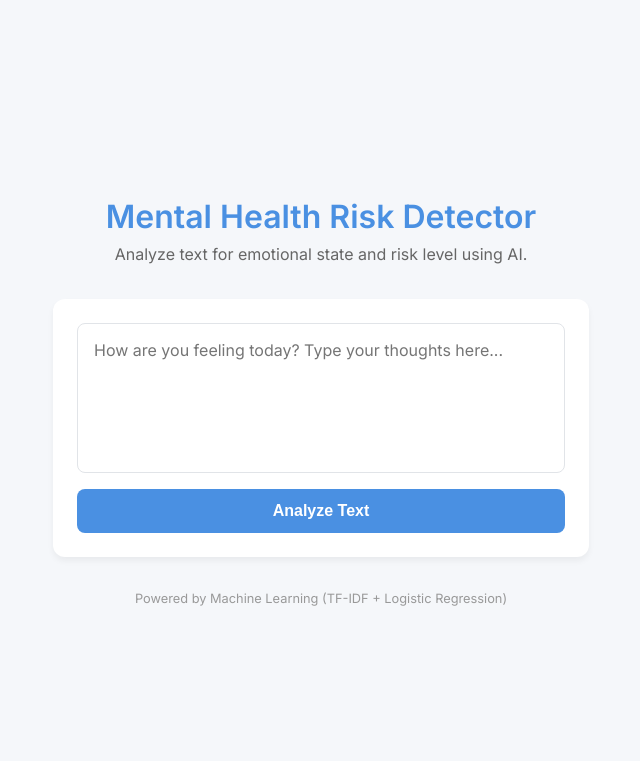
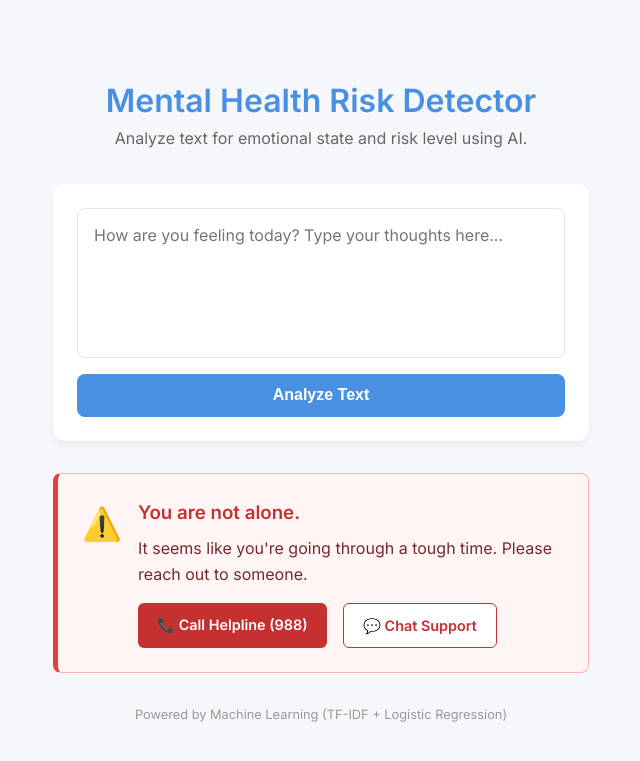
Before and after one commit to madhunishaforwork-dev/mental_health_app, a Flask app: page / in a window 1280 px wide. Shown: the top 761 px of the page, without its empty margins (319-959 px from the left). Run offline with Flask 3, Linux system fonts and the light colour scheme.

Commit message:
Major upgrade: Smart dataset expansion + Visual Timeline + Emergency Widget

```diff
--- a/dataset.csv
+++ b/dataset.csv
@@ -23,3 +23,66 @@ text,emotion,risk_level
 "I am worried.","Stressed","Medium"
 "I am sad.","Depressed","High"
 "It is what it is.","Neutral","Low"
+"I feel absolutely amazing today!","Happy","Low"
+"I finally got the promotion I worked so hard for.","Happy","Low"
+"Spending time with my friends makes me feel alive.","Happy","Low"
+"I am so grateful for my supportive family.","Happy","Low"
+"The sunset was beautiful and peaceful.","Happy","Low"
+"I accomplished everything on my to-do list.","Happy","Low"
+"I am feeling optimized and energetic.","Happy","Low"
+"My heart is full of joy.","Happy","Low"
+"I am excited for the weekend trip.","Happy","Low"
+"Everything is going exactly as planned.","Happy","Low"
+"I feel confident in my abilities.","Happy","Low"
+"Life is good.","Happy","Low"
+"I am so proud of myself.","Happy","Low"
+"What a wonderful surprise!","Happy","Low"
+"I feel loved and appreciated.","Happy","Low"
+
+"I have a deadline tomorrow and I haven't started.","Stressed","Medium"
+"My boss is putting too much pressure on me.","Stressed","Medium"
+"I am worried about my grades.","Stressed","Medium"
+"I can't seem to focus on anything.","Stressed","Medium"
+"I feel like I'm running out of time.","Stressed","Medium"
+"There is just too much noise and chaos.","Stressed","Medium"
+"I am analyzing the problem but can't find a solution.","Stressed","Medium"
+"My heart is racing and I feel jittery.","Stressed","Medium"
+"I have too many responsibilities.","Stressed","Medium"
+"I am nervous about the presentation.","Stressed","Medium"
+"I feel overwhelmed by my financial situation.","Stressed","Medium"
+"I am struggling to balance work and life.","Stressed","Medium"
+"I feel burned out.","Stressed","Medium"
+"I am anxious about the interview.","Stressed","Medium"
+"Everything feels chaotic right now.","Stressed","Medium"
+
+"I feel numb and empty.","Depressed","High"
+"I don't see a future for myself.","Depressed","High"
+"Nobody cares about me.","Depressed","High"
+"I am a failure.","Depressed","High"
+"I just want to sleep and never wake up.","Depressed","High"
+"I feel like I'm drowning in sadness.","Depressed","High"
+"There is no hope left.","Depressed","High"
+"I feel completely isolated and alone.","Depressed","High"
+"I cry myself to sleep every night.","Depressed","High"
+"I feel worthless and unlovable.","Depressed","High"
+"The world would be better off without me.","Depressed","High"
+"I have lost interest in everything I used to love.","Depressed","High"
+"I feel a heavy weight on my chest constantly.","Depressed","High"
+"I am in a dark pit and can't climb out.","Depressed","High"
+"I feel disconnected from reality.","Depressed","High"
+
+"The sky is blue.","Neutral","Low"
+"I walked to the store.","Neutral","Low"
+"I am drinking water.","Neutral","Low"
+"The meeting is at 2 PM.","Neutral","Low"
+"I need to buy groceries.","Neutral","Low"
+"It is raining outside.","Neutral","Low"
+"I am typing on my keyboard.","Neutral","Low"
+"The train arrives in 5 minutes.","Neutral","Low"
+"I saw a cat on the street.","Neutral","Low"
+"This is a pen.","Neutral","Low"
+"I am cooking dinner.","Neutral","Low"
+"The book is on the table.","Neutral","Low"
+"I am wearing a blue shirt.","Neutral","Low"
+"Today is Thursday.","Neutral","Low"
+"I am sitting in a chair.","Neutral","Low"
--- a/static/script.js
+++ b/static/script.js
@@ -48,16 +48,29 @@ document.addEventListener('DOMContentLoaded', () => {
             // Update UI with results
             emotionValue.textContent = data.emotion;
             riskValue.textContent = data.risk_level;
-            emotionConf.textContent = `(${(data.emotion_confidence * 100).toFixed(1)}%)`;
-            riskConf.textContent = `(${(data.risk_confidence * 100).toFixed(1)}%)`;
 
-            // Color coding
+            // Update Progress Bars
+            const emotionPct = (data.emotion_confidence * 100).toFixed(1);
+            const riskPct = (data.risk_confidence * 100).toFixed(1);
+
+            document.getElementById('emotionBar').style.width = `${emotionPct}%`;
+            document.getElementById('riskBar').style.width = `${riskPct}%`;
+
+            // Color coding & Emergency Widget
+            const emergencyWidget = document.getElementById('emergency-widget');
+
             if (data.risk_level === 'High') {
                 riskValue.style.color = 'var(--risk-high)';
+                document.getElementById('riskBar').style.backgroundColor = 'var(--risk-high)';
+                emergencyWidget.classList.remove('hidden');
             } else if (data.risk_level === 'Medium') {
                 riskValue.style.color = 'var(--risk-medium)';
+                document.getElementById('riskBar').style.backgroundColor = 'var(--risk-medium)';
+                emergencyWidget.classList.add('hidden');
             } else {
                 riskValue.style.color = 'var(--risk-low)';
+                document.getElementById('riskBar').style.backgroundColor = 'var(--risk-low)';
+                emergencyWidget.classList.add('hidden');
             }
 
             resultDiv.classList.remove('hidden');
@@ -100,15 +113,16 @@ document.addEventListener('DOMContentLoaded', () => {
 
         planSteps.innerHTML = ''; // Clear previous steps
 
-        plan.steps.forEach(step => {
+        plan.steps.forEach((step, index) => {
             const stepDiv = document.createElement('div');
-            stepDiv.className = 'step-card';
+            stepDiv.className = 'timeline-step';
             stepDiv.innerHTML = `
-                <div class="step-header">
-                    <span class="step-day">${step.day}</span>
-                    <span class="step-focus">${step.focus}</span>
+                <div class="timeline-marker"></div>
+                <div class="timeline-content">
+                    <span class="day-badge">${step.day}</span>
+                    <span class="focus-label">Focus: ${step.focus}</span>
+                    <p class="activity-text">${step.activity}</p>
                 </div>
-                <div class="step-activity">${step.activity}</div>
             `;
             planSteps.appendChild(stepDiv);
         });
--- a/static/style.css
+++ b/static/style.css
@@ -223,3 +223,153 @@ footer {
 .step-activity {
     color: var(--text-color);
 }
+
+/* Progress Bar */
+.progress-bar-container {
+    width: 100%;
+    background-color: #eee;
+    height: 8px;
+    border-radius: 4px;
+    overflow: hidden;
+    margin-top: 5px;
+    margin-bottom: 1rem;
+}
+
+.progress-bar {
+    height: 100%;
+    background-color: var(--primary-color);
+    width: 0%;
+    transition: width 1s ease-in-out, background-color 0.3s;
+}
+
+/* Emergency Widget */
+.emergency-box {
+    background-color: #fff5f5;
+    border: 1px solid #feb2b2;
+    border-left: 5px solid #e53e3e;
+    padding: 1.5rem;
+    border-radius: 8px;
+    display: flex;
+    gap: 1rem;
+    align-items: flex-start;
+    margin-top: 2rem;
+    animation: slideDown 0.5s ease-out;
+}
+
+@keyframes slideDown {
+    from { opacity: 0; transform: translateY(-10px); }
+    to { opacity: 1; transform: translateY(0); }
+}
+
+.emergency-icon {
+    font-size: 2rem;
+}
+
+.emergency-content h3 {
+    color: #c53030;
+    margin-bottom: 0.5rem;
+}
+
+.emergency-content p {
+    color: #742a2a;
+    margin-bottom: 1rem;
+}
+
+.emergency-actions {
+    display: flex;
+    gap: 1rem;
+}
+
+.emergency-btn {
+    display: inline-block;
+    padding: 0.6rem 1.2rem;
+    background-color: #c53030;
+    color: white;
+    text-decoration: none;
+    border-radius: 6px;
+    font-weight: 600;
+    font-size: 0.9rem;
+    transition: opacity 0.2s;
+}
+
+.emergency-btn:hover {
+    opacity: 0.9;
+}
+
+.emergency-btn.secondary {
+    background-color: white;
+    color: #c53030;
+    border: 1px solid #c53030;
+}
+
+/* Timeline/Roadmap Styles */
+.timeline-container {
+    position: relative;
+    padding-left: 20px;
+}
+
+.timeline-container::before {
+    content: '';
+    position: absolute;
+    left: 0;
+    top: 10px;
+    bottom: 10px;
+    width: 2px;
+    background-color: #e2e8f0;
+}
+
+.timeline-step {
+    position: relative;
+    padding-left: 2rem;
+    padding-bottom: 2rem;
+}
+
+.timeline-step::last-child {
+    padding-bottom: 0;
+}
+
+.timeline-marker {
+    position: absolute;
+    left: -29px;
+    top: 5px;
+    width: 14px;
+    height: 14px;
+    border-radius: 50%;
+    background: white;
+    border: 3px solid var(--primary-color);
+    z-index: 1;
+}
+
+.day-badge {
+    display: inline-block;
+    font-size: 0.75rem;
+    font-weight: 700;
+    color: #fff;
+    background-color: var(--primary-color);
+    padding: 2px 8px;
+    border-radius: 12px;
+    margin-bottom: 0.5rem;
+}
+
+.timeline-content {
+    background: white;
+    padding: 1rem;
+    border-radius: 8px;
+    box-shadow: 0 2px 4px rgba(0,0,0,0.05);
+    border: 1px solid #edf2f7;
+}
+
+.focus-label {
+    font-size: 0.8rem;
+    color: #718096;
+    letter-spacing: 0.5px;
+    text-transform: uppercase;
+    font-weight: 600;
+    display: block;
+    margin-bottom: 0.2rem;
+}
+
+.activity-text {
+    color: #2d3748;
+    font-size: 1rem;
+}
--- a/templates/index.html
+++ b/templates/index.html
@@ -24,18 +24,35 @@
 
             <div id="loading" class="hidden">Analyzing...</div>
 
+            <div id="emergency-widget" class="hidden emergency-box">
+                <div class="emergency-icon">⚠️</div>
+                <div class="emergency-content">
+                    <h3>You are not alone.</h3>
+                    <p>It seems like you're going through a tough time. Please reach out to someone.</p>
+                    <div class="emergency-actions">
+                        <a href="tel:988" class="emergency-btn">📞 Call Helpline (988)</a>
+                        <a href="https://www.7cups.com/" target="_blank" class="emergency-btn secondary">💬 Chat Support</a>
+                    </div>
+                </div>
+            </div>
+
             <div id="result" class="hidden">
                 <div class="result-card">
                     <h2>Analysis Result</h2>
                     <div class="result-item">
                         <span class="label">Emotion:</span>
                         <span id="emotionValue" class="value">--</span>
-                        <span id="emotionConf" class="confidence"></span>
                     </div>
+                    <div class="progress-bar-container">
+                        <div id="emotionBar" class="progress-bar"></div>
+                    </div>
+
                     <div class="result-item">
                         <span class="label">Risk Level:</span>
                         <span id="riskValue" class="value">--</span>
-                        <span id="riskConf" class="confidence"></span>
+                    </div>
+                    <div class="progress-bar-container">
+                        <div id="riskBar" class="progress-bar"></div>
                     </div>
                 </div>
             </div>
@@ -47,7 +64,7 @@
                         <span id="plan-type" class="badge"></span>
                         <span id="plan-duration" class="badge duration-badge"></span>
                     </div>
-                    <div id="plan-steps" class="steps-container">
+                    <div id="plan-steps" class="timeline-container">
                         <!-- Steps will be injected here -->
                     </div>
                 </div>
```
